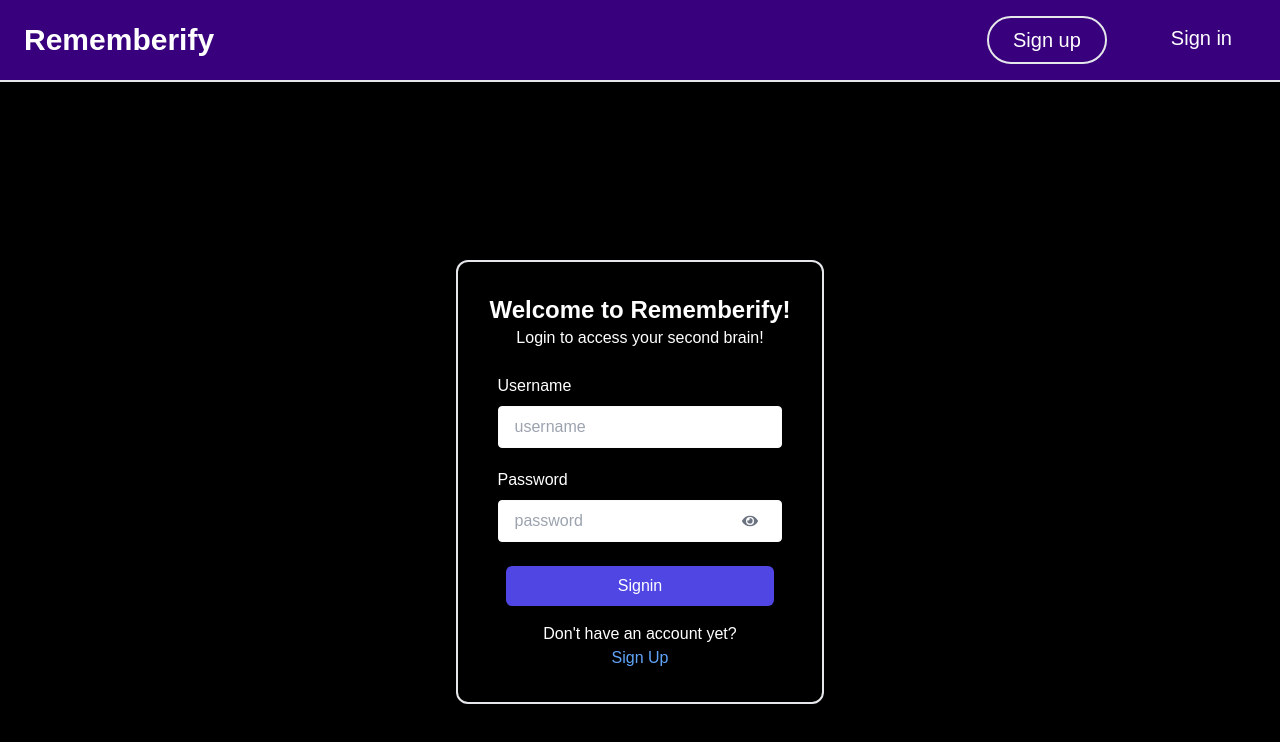
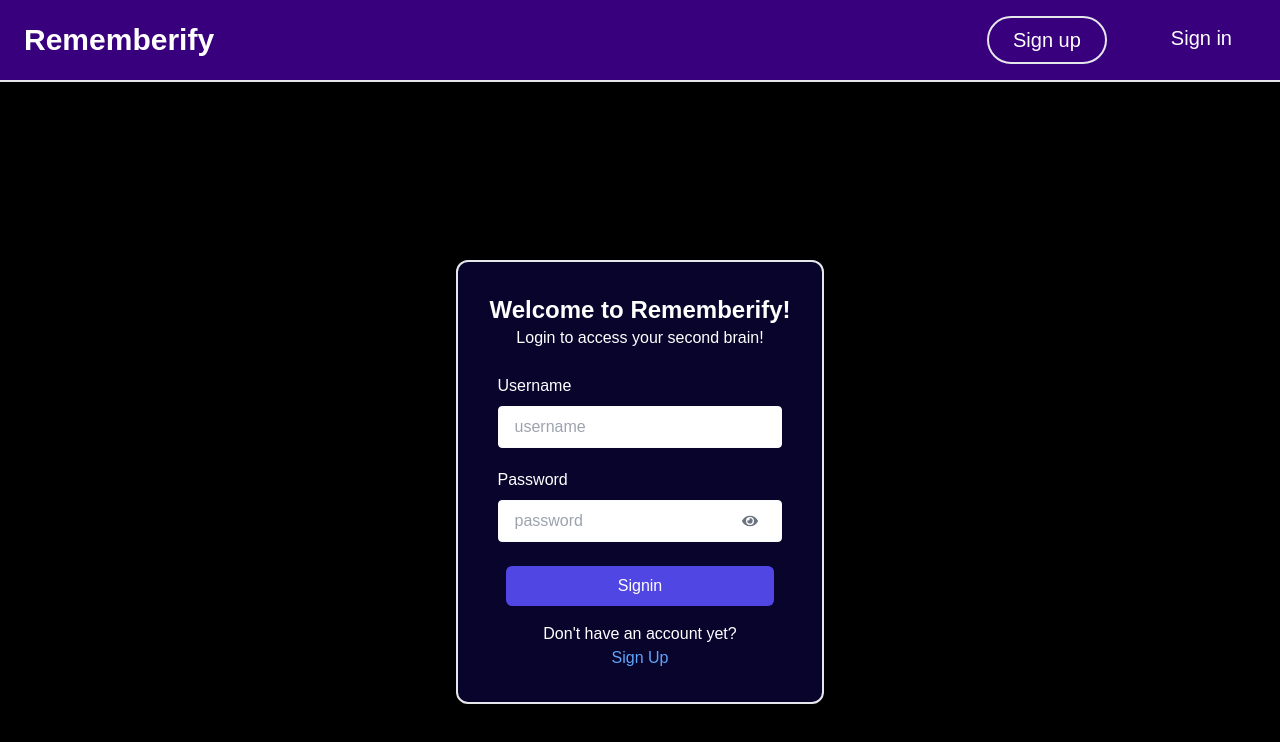
Before and after one commit to rahmanfaizur/rememberify-main, a React (Vite) app in the folder frontend/: page /signin in a window 1280 px wide. Shown: the top 742 px of the page. Built offline with nearby package versions, Linux system fonts and the light colour scheme; no server answers; a web font is replaced by a local one.

Commit message:
Added basic colors

```diff
--- /dev/null
+++ b/frontend/src/icons/InstagramIcon.tsx
@@ -0,0 +1,11 @@
+import { IconProps, iconSizeVariants } from "."
+
+export const InstagramIcon = (props: IconProps) => {
+    return (
+        <div>
+            <svg xmlns="http://www.w3.org/2000/svg" x="0px" y="0px" className={iconSizeVariants[props.size]} viewBox="0 0 50 50">
+<path d="M 16 3 C 8.8324839 3 3 8.8324839 3 16 L 3 34 C 3 41.167516 8.8324839 47 16 47 L 34 47 C 41.167516 47 47 41.167516 47 34 L 47 16 C 47 8.8324839 41.167516 3 34 3 L 16 3 z M 16 5 L 34 5 C 40.086484 5 45 9.9135161 45 16 L 45 34 C 45 40.086484 40.086484 45 34 45 L 16 45 C 9.9135161 45 5 40.086484 5 34 L 5 16 C 5 9.9135161 9.9135161 5 16 5 z M 37 11 A 2 2 0 0 0 35 13 A 2 2 0 0 0 37 15 A 2 2 0 0 0 39 13 A 2 2 0 0 0 37 11 z M 25 14 C 18.936712 14 14 18.936712 14 25 C 14 31.063288 18.936712 36 25 36 C 31.063288 36 36 31.063288 36 25 C 36 18.936712 31.063288 14 25 14 z M 25 16 C 29.982407 16 34 20.017593 34 25 C 34 29.982407 29.982407 34 25 34 C 20.017593 34 16 29.982407 16 25 C 16 20.017593 20.017593 16 25 16 z"></path>
+</svg>
+        </div>
+    )
+}
--- a/frontend/src/pages/Dashboard.tsx
+++ b/frontend/src/pages/Dashboard.tsx
@@ -20,6 +20,7 @@
 import { PinterestIcon } from "../icons/PinterestIcon";
 // import { Input } from "../components/ui/Input";
 import { ImageContentModal } from "../components/ui/ImageContentModal";  // Import the modal
+import { InstagramIcon } from "../icons/InstagramIcon";
 
 // Define the Content interface
 interface Tag {
--- a/frontend/src/pages/Signin.tsx
+++ b/frontend/src/pages/Signin.tsx
@@ -98,7 +98,7 @@
             <NavbarMain />
             </div>
             <div className="h-screen w-screen bg-black text-white flex justify-center items-center">
-                <div className="bg-black rounded-xl border-2 min-w-48 p-8">
+                <div className="bg-my-custom-800 rounded-xl border-2 min-w-48 p-8">
                     <div className="flex flex-col items-center pb-3">
                         <h1 className="font-bold text-2xl">Welcome to Rememberify!</h1>
                         <div>Login to access your second brain!</div>
--- a/frontend/src/pages/Signup.tsx
+++ b/frontend/src/pages/Signup.tsx
@@ -72,7 +72,7 @@
                 <NavbarMain></NavbarMain>
             </div>
             <div className="flex justify-center items-center h-screen w-screen bg-black text-white ">
-                <div className="bg-black rounded-xl min-w-48 p-8 border-white border-2">
+                <div className="bg-my-custom-800 rounded-xl min-w-48 p-8 border-white border-2">
                     <div className="flex flex-col items-center pb-3">
                         <h1 className="font-bold text-2xl">Welcome to Rememberify!</h1>
                         <div>Login to access your second brain!</div>
--- a/frontend/tailwind.config.js
+++ b/frontend/tailwind.config.js
@@ -16,7 +16,7 @@
           400: "#39007d",
           100: "#f7aecc",
           300: "#7b62f9",
-
+          800: "#08042c"
         },
         gray: {
           50: "rgba(255, 255, 255, 0.5)",
```
